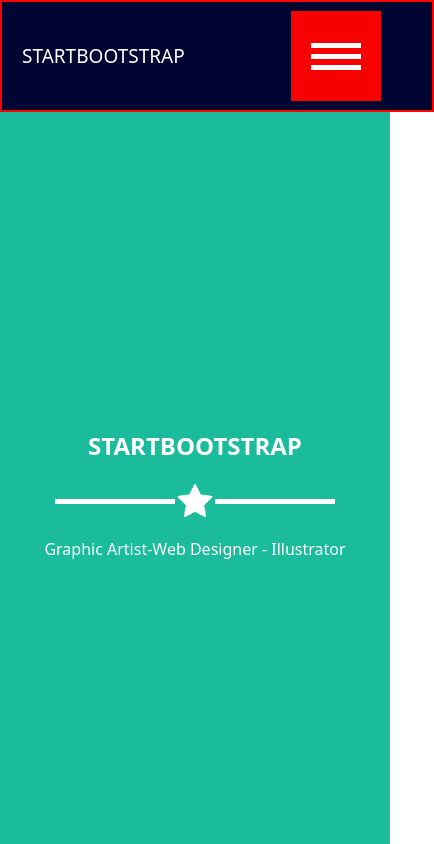
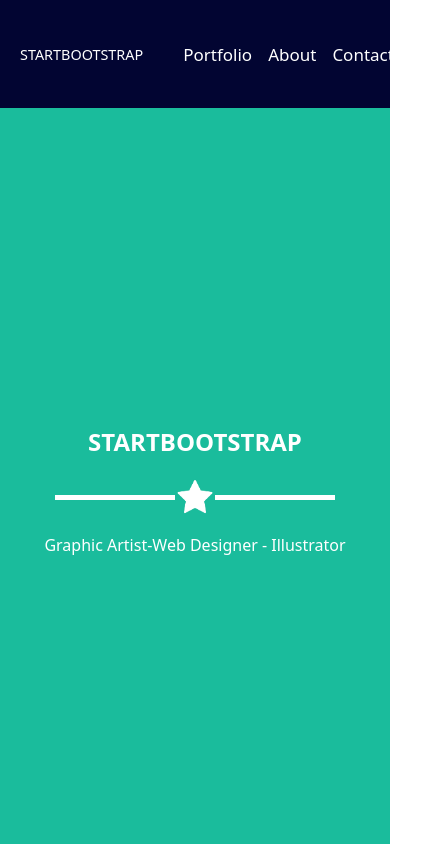
Before and after one commit to thando544/start-bootstrap, a plain HTML site: page index.html in a window 390 px wide. Shown: the top 844 px of the page, 434 px wide, since content can reach past the window. Drawn offline with nearby package versions, Linux system fonts and the light colour scheme.

Commit message:
htm and css

```diff
--- a/css/style.css
+++ b/css/style.css
@@ -4,44 +4,36 @@ body{
   overflow-x: hidden;
 }
 
-nav{
+.navbar{
+  height: 10vh;
+  display: flex;
+  justify-content: space-between;
+  padding: 12px 20px;
+  align-items: center;
   background-color: #020532;
-  height: 10vh;
-  width: 100%;
-  display: flex;
-  align-items: center;
-padding: 12px 20px;
-
-  justify-content: space-between;
 }
 
- ul {
+ul{
   display: flex;
+  gap: 1rem;
   list-style: none;
-  gap: 1rem;
-  padding-right: 2.8rem;
+
 }
 
-li{
+li a{
+  text-decoration: none;
+  text-transform: capitalize;
+  color: #fff;
+  font-size: 1.2rem;
+  font-family: system-ui, -apple-system, BlinkMacSystemFont, 'Segoe UI', Roboto, Oxygen, Ubuntu, Cantarell, 'Open Sans', 'Helvetica Neue', sans-serif;
+}
 
-  text-transform: uppercase;
-}
-a{
-  font-size: 19px;
+.logo{
+  font-family: system-ui, -apple-system, BlinkMacSystemFont, 'Segoe UI', Roboto, Oxygen, Ubuntu, Cantarell, 'Open Sans', 'Helvetica Neue', sans-serif;
+  font-size: 1.9rem;
   text-decoration: none;
   color: #fff;
-  font-family: system-ui, -apple-system, BlinkMacSystemFont, 'Segoe UI', Roboto, Oxygen, Ubuntu, Cantarell, 'Open Sans', 'Helvetica Neue', sans-serif;
-}
-.hamburger__menu{
-  display: none;
-  flex-direction: column;
-  align-items: center;
-  justify-content: center;
-}
-.hamburger__menu span{
-  background-color: #fff;
-  width: 50px;
-  height: 5px;
+  font-weight: bolder;
 }
 
 .banner{
@@ -287,39 +279,21 @@ gap: 1.2rem;
 }
 
 
+@media (max-width: 900px){
+  .grid__images{
+    display: grid;
+    grid-template-columns: auto auto;
+  }
+
+  .portfolio{
+    height: auto;
+    padding-top: 2rem;
+  }
+}
+
 
 @media (max-width: 690px){
-  ul{
-    display: none;
-  }
-nav{
-  width: 90%;
-display: flex;
-align-items: center;
-justify-content: space-between;
-border: 2px solid red;
-width: 100%;
-}
-  .hamburger__menu {
-    display: flex;
-    flex-direction: column;
-    align-items: center;
-    justify-content: center;
-    background-color: #f80000;
-height: 90px;
-width: 90px;
-gap: 6px;
-position: absolute;
-right: 9px;
-cursor: pointer;
 
-  }
-
-  span{
-    height: 8px;
-    width: 100%;
-    border: none;
-  }
 
   .banner{
     width: 100%;
@@ -367,3 +341,30 @@ cursor: pointer;
     justify-content: center;
   }
 }
+
+
+@media (max-width: 590px){
+  li a{
+    font-size: 17px;
+  }
+
+  .logo{
+    font-size: 1rem;
+    font-weight: 500;
+  }
+}
+
+
+@media (max-width: 480px){
+  .flex__container{
+    display: flex;
+    flex-direction: column;
+    align-items: center;
+    justify-content: center;
+    text-align: center;
+  }
+
+  .logo{
+    font-size: .9rem;
+  }
+}
--- a/index.html
+++ b/index.html
@@ -5,22 +5,15 @@
   <link rel="stylesheet" href="css/style.css">
 </head>
 <body>
-  <header>
-    <nav>
+<nav class="navbar">
   <a href="index.html" class="logo">STARTBOOTSTRAP</a>
+
   <ul>
     <li><a href="">Portfolio</a></li>
     <li><a href="">about</a></li>
     <li><a href="">contact</a></li>
   </ul>
-<div class="hamburger__menu">
-  <span></span>
-  <span></span>
-  <span></span>
-</div>
 </nav>
-  </header>
-
  <!--===================banner=================-->
   <section class="banner" id="home">
     <div class="banner__content">
```
Lines whose indentation alone changed are shown as unchanged.
